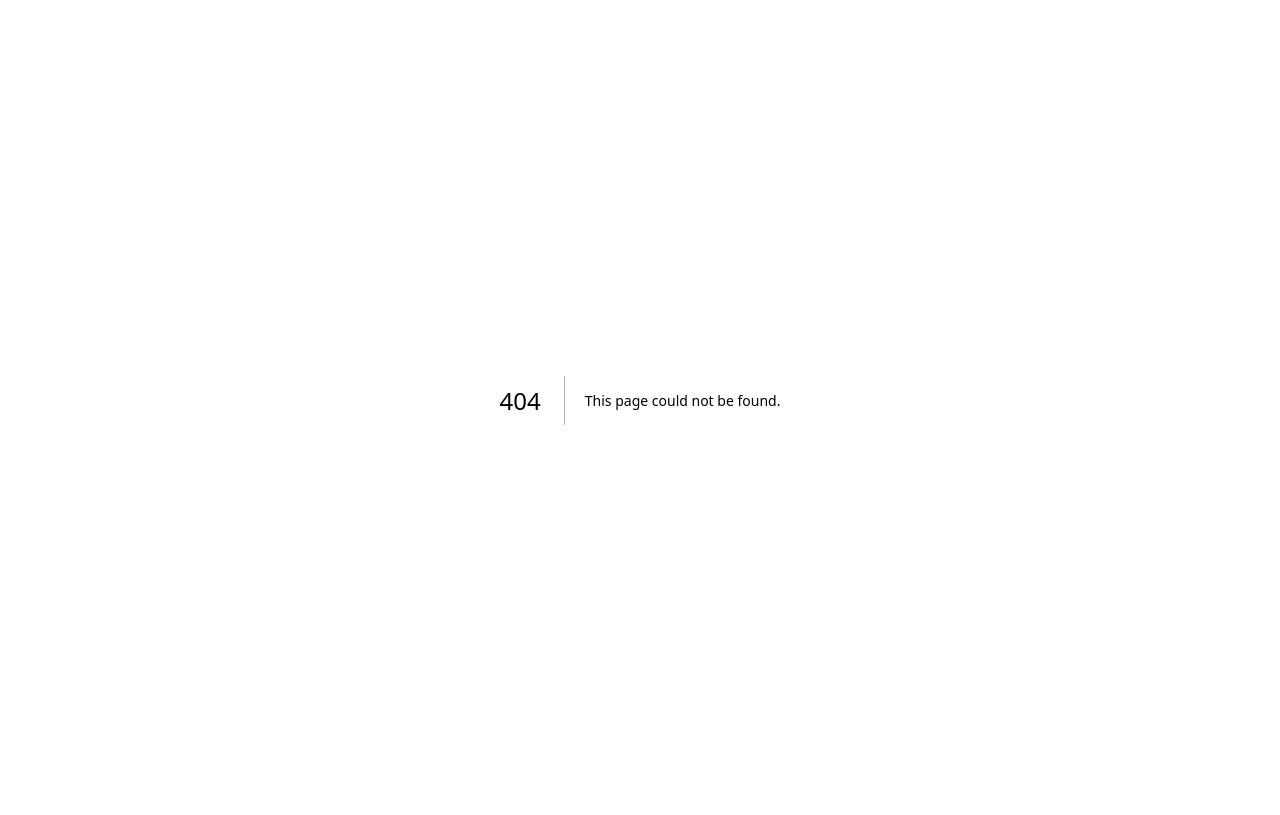
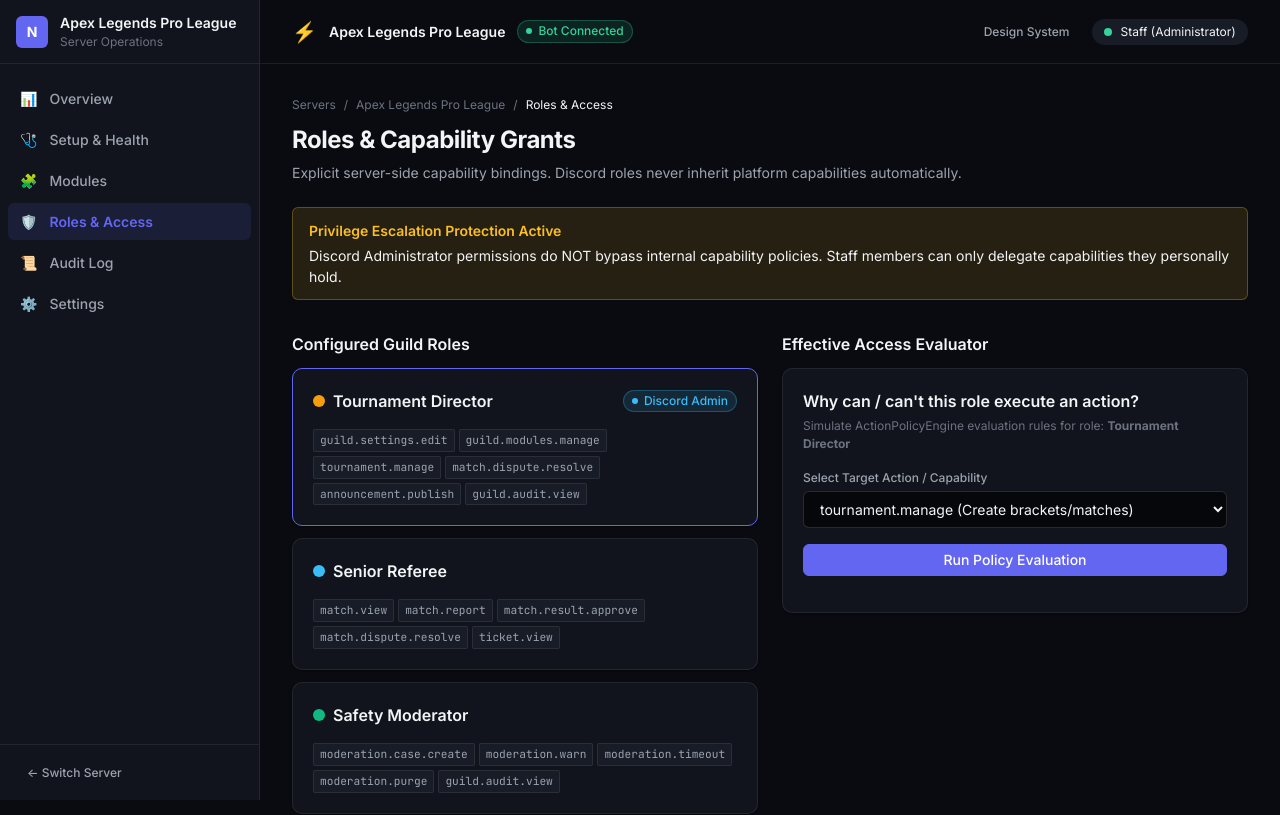
Before and after one commit to Gopal2006/gaming-discord-platform, a Next.js app in the folder apps/web/: page /guilds/1/capabilities in a window 1280 px wide. Before the commit this address had no page. Shown: the top 815 px of the page. Built offline with nearby package versions, Linux system fonts and the light colour scheme.

Commit message:
feat(web): implement roles & capabilities editor with effective access evaluator

```diff
--- /dev/null
+++ b/apps/web/src/app/guilds/[guildId]/capabilities/page.tsx
@@ -0,0 +1,254 @@
+"use client";
+
+import React, { useState } from "react";
+import Link from "next/link";
+import { useParams } from "next/navigation";
+import {
+  Card,
+  CardHeader,
+  CardTitle,
+  CardDescription,
+  CardContent,
+  CardFooter,
+  Badge,
+  Button,
+  Alert,
+  FormGroup,
+  Select,
+} from "@nexus/ui";
+import { GuildCapability } from "@nexus/contracts";
+import { MOCK_ROLES, MOCK_GUILDS } from "../../../../lib/api";
+
+export default function CapabilitiesEditorPage() {
+  const params = useParams();
+  const guildId = (params?.guildId as string) || "123456789012345678";
+  const guild = MOCK_GUILDS.find((g) => g.id === guildId) || MOCK_GUILDS[0];
+
+  const [selectedRole, setSelectedRole] = useState(MOCK_ROLES[0]?.roleId || "");
+  const [evalAction, setEvalAction] = useState("tournament.manage");
+  const [evalResult, setEvalResult] = useState<string | null>(null);
+
+  const activeRole =
+    MOCK_ROLES.find((r) => r.roleId === selectedRole) || MOCK_ROLES[0];
+
+  const handleEvaluate = () => {
+    if (!activeRole) return;
+    const hasCap = activeRole.capabilities.some(
+      (c) => c.includes(evalAction) || c === evalAction,
+    );
+    if (hasCap) {
+      setEvalResult(
+        `ALLOWED: Role "${activeRole.roleName}" holds explicit capability grant "${evalAction}". ActionPolicyEngine permits execution.`,
+      );
+    } else {
+      setEvalResult(
+        `DENIED: Role "${activeRole.roleName}" lacks capability "${evalAction}". Even if Discord grants Administrator, ActionPolicyEngine blocks mutation.`,
+      );
+    }
+  };
+
+  return (
+    <div>
+      <div className="nexus-breadcrumbs">
+        <Link href="/">Servers</Link>
+        <span>/</span>
+        <span>{guild?.name}</span>
+        <span>/</span>
+        <span style={{ color: "var(--text-primary)" }}>Roles & Access</span>
+      </div>
+
+      <div className="nexus-page-header">
+        <div>
+          <h1 className="nexus-page-title">Roles & Capability Grants</h1>
+          <p className="nexus-page-desc">
+            Explicit server-side capability bindings. Discord roles never
+            inherit platform capabilities automatically.
+          </p>
+        </div>
+      </div>
+
+      {/* Safety Notice */}
+      <Alert status="warning" title="Privilege Escalation Protection Active">
+        Discord Administrator permissions do NOT bypass internal capability
+        policies. Staff members can only delegate capabilities they personally
+        hold.
+      </Alert>
+
+      <div
+        className="nexus-grid nexus-grid--cols-2"
+        style={{ gap: "var(--space-6)", marginBottom: "var(--space-8)" }}
+      >
+        {/* Role List & Capabilities */}
+        <div>
+          <h3
+            style={{
+              fontSize: "var(--text-base)",
+              fontWeight: 600,
+              marginBottom: "var(--space-3)",
+            }}
+          >
+            Configured Guild Roles
+          </h3>
+          <div
+            style={{
+              display: "flex",
+              flexDirection: "column",
+              gap: "var(--space-3)",
+            }}
+          >
+            {MOCK_ROLES.map((role) => (
+              <Card
+                key={role.roleId}
+                interactive
+                style={{
+                  borderColor:
+                    selectedRole === role.roleId
+                      ? "var(--accent-primary)"
+                      : undefined,
+                }}
+                onClick={() => {
+                  setSelectedRole(role.roleId);
+                  setEvalResult(null);
+                }}
+              >
+                <CardHeader>
+                  <div
+                    style={{
+                      display: "flex",
+                      justifyContent: "space-between",
+                      alignItems: "center",
+                    }}
+                  >
+                    <div
+                      style={{
+                        display: "flex",
+                        alignItems: "center",
+                        gap: "var(--space-2)",
+                      }}
+                    >
+                      <span
+                        style={{
+                          width: 12,
+                          height: 12,
+                          borderRadius: "50%",
+                          backgroundColor: role.roleColor,
+                          display: "inline-block",
+                        }}
+                      />
+                      <CardTitle>{role.roleName}</CardTitle>
+                    </div>
+                    {role.isDiscordAdmin && (
+                      <Badge status="info">Discord Admin</Badge>
+                    )}
+                  </div>
+                </CardHeader>
+                <CardContent>
+                  <div
+                    style={{
+                      display: "flex",
+                      flexWrap: "wrap",
+                      gap: "var(--space-1)",
+                    }}
+                  >
+                    {role.capabilities.map((cap) => (
+                      <span
+                        key={cap}
+                        style={{
+                          backgroundColor: "var(--surface-raised)",
+                          border: "1px solid var(--border-subtle)",
+                          borderRadius: "var(--radius-xs)",
+                          padding: "0.125rem 0.375rem",
+                          fontSize: "0.7rem",
+                          fontFamily: "var(--font-mono)",
+                          color: "var(--text-secondary)",
+                        }}
+                      >
+                        {cap}
+                      </span>
+                    ))}
+                  </div>
+                </CardContent>
+              </Card>
+            ))}
+          </div>
+        </div>
+
+        {/* Effective Access Evaluator */}
+        <div>
+          <h3
+            style={{
+              fontSize: "var(--text-base)",
+              fontWeight: 600,
+              marginBottom: "var(--space-3)",
+            }}
+          >
+            Effective Access Evaluator
+          </h3>
+          <Card>
+            <CardHeader>
+              <CardTitle>
+                Why can / can't this role execute an action?
+              </CardTitle>
+              <CardDescription>
+                Simulate ActionPolicyEngine evaluation rules for role:{" "}
+                <strong>{activeRole?.roleName}</strong>
+              </CardDescription>
+            </CardHeader>
+            <CardContent>
+              <FormGroup label="Select Target Action / Capability">
+                <Select
+                  value={evalAction}
+                  onChange={(e) => setEvalAction(e.target.value)}
+                >
+                  <option value={GuildCapability.TournamentManage}>
+                    tournament.manage (Create brackets/matches)
+                  </option>
+                  <option value={GuildCapability.MatchDisputeResolve}>
+                    match.dispute.resolve (Resolve disputed scores)
+                  </option>
+                  <option value={GuildCapability.ModerationBan}>
+                    moderation.ban (Ban discord member)
+                  </option>
+                  <option value={GuildCapability.AnnouncementPublish}>
+                    announcement.publish (Send broadcast embed)
+                  </option>
+                  <option value={GuildCapability.GuildSettingsEdit}>
+                    guild.settings.edit (Modify server settings)
+                  </option>
+                </Select>
+              </FormGroup>
+
+              <Button
+                variant="primary"
+                onClick={handleEvaluate}
+                style={{ width: "100%", marginBottom: "var(--space-4)" }}
+              >
+                Run Policy Evaluation
+              </Button>
+
+              {evalResult && (
+                <div
+                  style={{
+                    padding: "var(--space-3)",
+                    borderRadius: "var(--radius-md)",
+                    backgroundColor: evalResult.startsWith("ALLOWED")
+                      ? "var(--status-success-bg)"
+                      : "var(--status-danger-bg)",
+                    border: `1px solid ${evalResult.startsWith("ALLOWED") ? "var(--status-success-border)" : "var(--status-danger-border)"}`,
+                    color: evalResult.startsWith("ALLOWED")
+                      ? "var(--status-success)"
+                      : "var(--status-danger)",
+                    fontSize: "var(--text-xs)",
+                    fontFamily: "var(--font-mono)",
+                  }}
+                >
+                  {evalResult}
+                </div>
+              )}
+            </CardContent>
+          </Card>
+        </div>
+      </div>
+    </div>
+  );
+}
```
